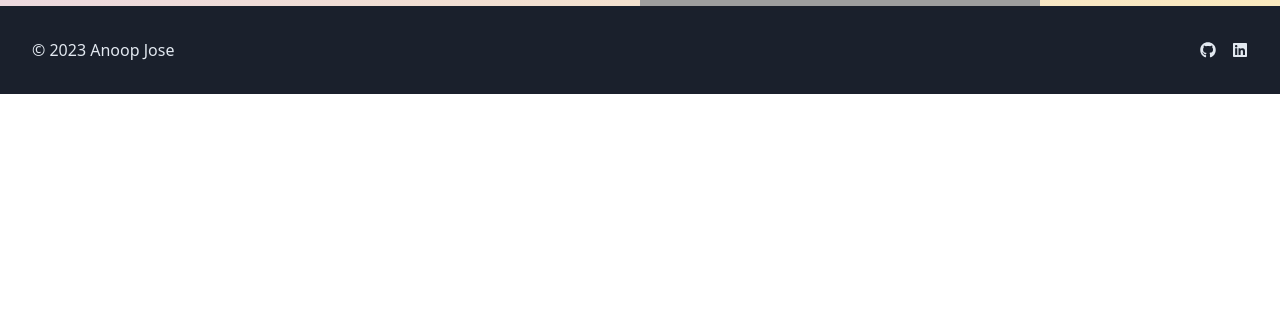
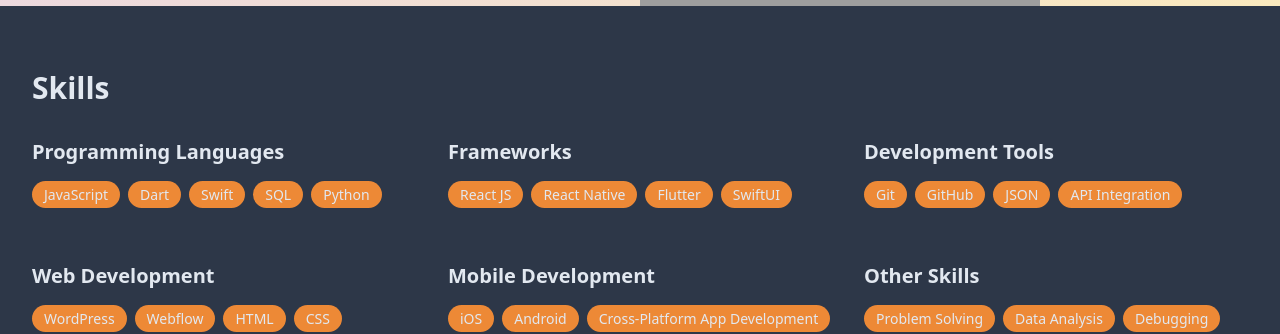
Before and after one commit to its-me-anoop/anoop-jose, a React (Create React App) app: page / in a window 1280 px wide. Shown: the part 466-800 px from the top of the page. Built offline with nearby package versions, Linux system fonts and the light colour scheme; grey boxes are pictures that could not be loaded.

Commit message:
Added skills section

```diff
--- a/input.css
+++ b/input.css
@@ -115,4 +115,33 @@
     .hero-section .social-links a {
         @apply text-lg mr-4 text-primary-dark hover:text-accent transition duration-300 flex mb-8 items-center gap-2;
     }
+
+    /* || Skills Section */
+    .skills-section {
+        @apply py-16 px-8 bg-primary;
+    }
+
+    .skills-section-title {
+        @apply text-3xl font-bold mb-8 text-neutral-light;
+    }
+
+    .skills-container {
+        @apply grid grid-cols-1 md:grid-cols-2 lg:grid-cols-3 gap-8;
+    }
+
+    .skill-category {
+        @apply mb-6;
+    }
+
+    .category-title {
+        @apply text-xl font-semibold mb-4 text-neutral-light;
+    }
+
+    .skill-chips {
+        @apply flex flex-wrap gap-2;
+    }
+
+    .skill-chip {
+        @apply bg-code-dark text-neutral-light px-3 py-1 rounded-full text-sm font-medium hover:bg-accent-dark transition duration-300;
+    }
 }
--- /dev/null
+++ b/src/components/skills.tsx
@@ -0,0 +1,65 @@
+/**
+ * The `Skills` component displays a list of skill categories and their associated skills.
+ *
+ * The component uses an array of `SkillCategory` objects to define the skill categories and their corresponding skills.
+ * Each skill category is displayed in a separate section with a title and a list of skills.
+ *
+ * The component is used to showcase the developer's technical skills and expertise.
+ */
+import React from 'react';
+
+interface SkillCategory {
+  title: string;
+  skills: string[];
+}
+
+const Skills: React.FC = () => {
+  const skillCategories: SkillCategory[] = [
+    {
+      title: 'Programming Languages',
+      skills: ['JavaScript', 'Dart', 'Swift', 'SQL', 'Python'],
+    },
+    {
+      title: 'Frameworks',
+      skills: ['React JS', 'React Native', 'Flutter', 'SwiftUI'],
+    },
+    {
+      title: 'Development Tools',
+      skills: ['Git', 'GitHub', 'JSON', 'API Integration'],
+    },
+    {
+      title: 'Web Development',
+      skills: ['WordPress', 'Webflow', 'HTML', 'CSS', 'Node.js'],
+    },
+    {
+      title: 'Mobile Development',
+      skills: ['iOS', 'Android', 'Cross-Platform App Development'],
+    },
+    {
+      title: 'Other Skills',
+      skills: ['Problem Solving', 'Data Analysis', 'Debugging', 'Code Review', 'UX/UI Design'],
+    },
+  ];
+
+  return (
+    <section className="skills-section" aria-labelledby="skills-heading">
+      <h2 id="skills-heading" className="skills-section-title">Skills</h2>
+      <div className="skills-container">
+        {skillCategories.map((category, index) => (
+          <div key={index} className="skill-category">
+            <h3 id={`category-${index}`} className="category-title">{category.title}</h3>
+            <ul className="skill-chips" aria-labelledby={`category-${index}`}>
+              {category.skills.map((skill, skillIndex) => (
+                <li key={skillIndex} className="skill-item">
+                  <span className="skill-chip">{skill}</span>
+                </li>
+              ))}
+            </ul>
+          </div>
+        ))}
+      </div>
+    </section>
+  );
+};
+
+export default Skills;
--- a/src/index.css
+++ b/src/index.css
@@ -964,6 +964,88 @@
   color: rgb(221 107 32 / var(--tw-text-opacity));
 }
 
+/* || Skills Section */
+
+.skills-section {
+  --tw-bg-opacity: 1;
+  background-color: rgb(45 55 72 / var(--tw-bg-opacity));
+  padding-top: 4rem;
+  padding-bottom: 4rem;
+  padding-left: 2rem;
+  padding-right: 2rem;
+}
+
+.skills-section-title {
+  margin-bottom: 2rem;
+  font-size: 1.875rem;
+  line-height: 2.25rem;
+  font-weight: 700;
+  --tw-text-opacity: 1;
+  color: rgb(226 232 240 / var(--tw-text-opacity));
+}
+
+.skills-container {
+  display: grid;
+  grid-template-columns: repeat(1, minmax(0, 1fr));
+  gap: 2rem;
+}
+
+@media (min-width: 768px) {
+  .skills-container {
+    grid-template-columns: repeat(2, minmax(0, 1fr));
+  }
+}
+
+@media (min-width: 1024px) {
+  .skills-container {
+    grid-template-columns: repeat(3, minmax(0, 1fr));
+  }
+}
+
+.skill-category {
+  margin-bottom: 1.5rem;
+}
+
+.category-title {
+  margin-bottom: 1rem;
+  font-size: 1.25rem;
+  line-height: 1.75rem;
+  font-weight: 600;
+  --tw-text-opacity: 1;
+  color: rgb(226 232 240 / var(--tw-text-opacity));
+}
+
+.skill-chips {
+  display: flex;
+  flex-wrap: wrap;
+  gap: 0.5rem;
+}
+
+.skill-chip {
+  border-radius: 9999px;
+  --tw-bg-opacity: 1;
+  background-color: rgb(237 137 54 / var(--tw-bg-opacity));
+  padding-left: 0.75rem;
+  padding-right: 0.75rem;
+  padding-top: 0.25rem;
+  padding-bottom: 0.25rem;
+  font-size: 0.875rem;
+  line-height: 1.25rem;
+  font-weight: 500;
+  --tw-text-opacity: 1;
+  color: rgb(226 232 240 / var(--tw-text-opacity));
+  transition-property: color, background-color, border-color, text-decoration-color, fill, stroke, opacity, box-shadow, transform, filter, -webkit-backdrop-filter;
+  transition-property: color, background-color, border-color, text-decoration-color, fill, stroke, opacity, box-shadow, transform, filter, backdrop-filter;
+  transition-property: color, background-color, border-color, text-decoration-color, fill, stroke, opacity, box-shadow, transform, filter, backdrop-filter, -webkit-backdrop-filter;
+  transition-timing-function: cubic-bezier(0.4, 0, 0.2, 1);
+  transition-duration: 300ms;
+}
+
+.skill-chip:hover {
+  --tw-bg-opacity: 1;
+  background-color: rgb(192 86 33 / var(--tw-bg-opacity));
+}
+
 .block {
   display: block;
 }
--- a/src/pages/Home-Page.tsx
+++ b/src/pages/Home-Page.tsx
@@ -1,10 +1,12 @@
 import React from 'react'
 import HeroSection from '../components/Hero-Section';
+import Skills from '../components/skills';
 
 const HomePage: React.FC = () => {
     return (
         <div>
             <HeroSection />
+            <Skills />
         </div>
     );
 }
```
